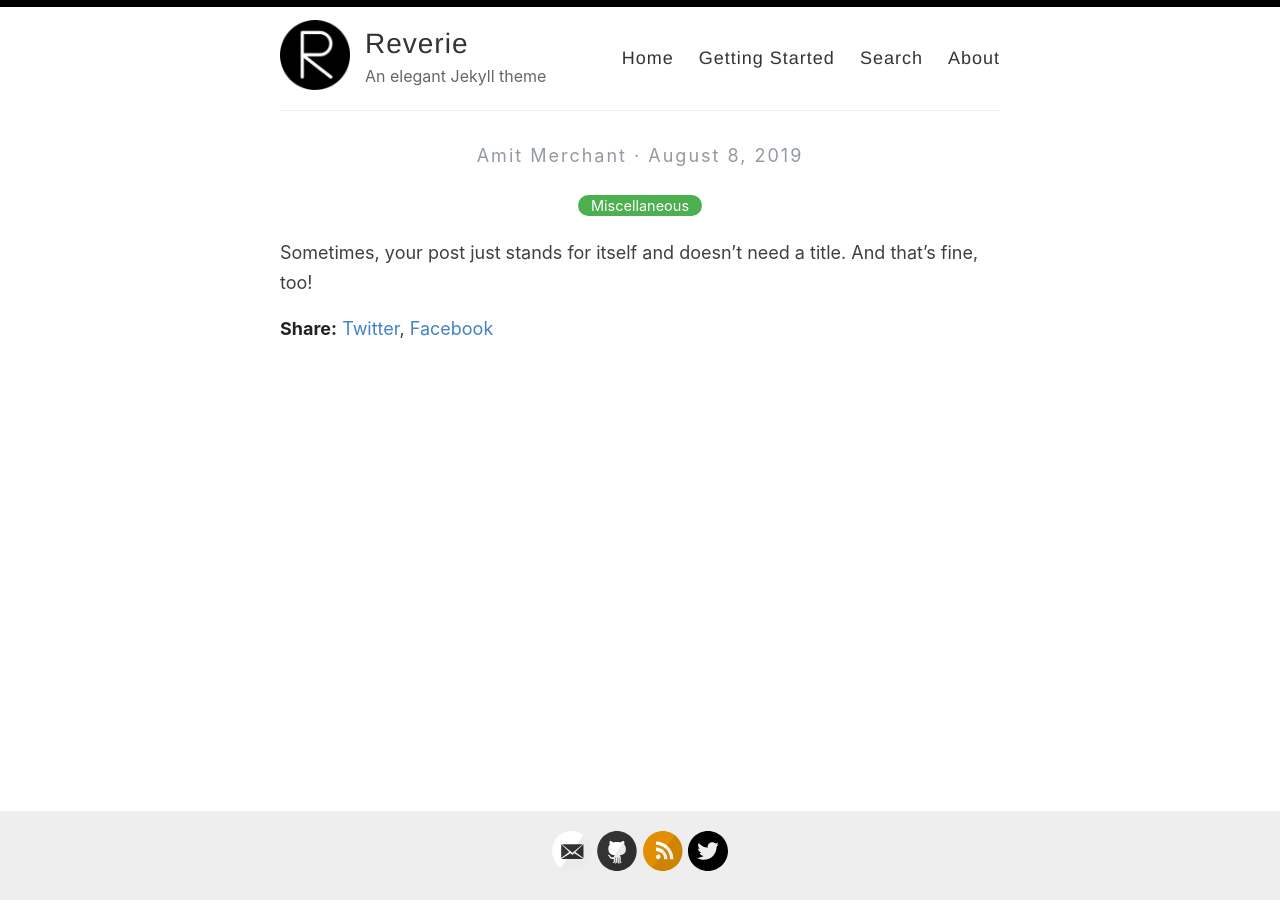
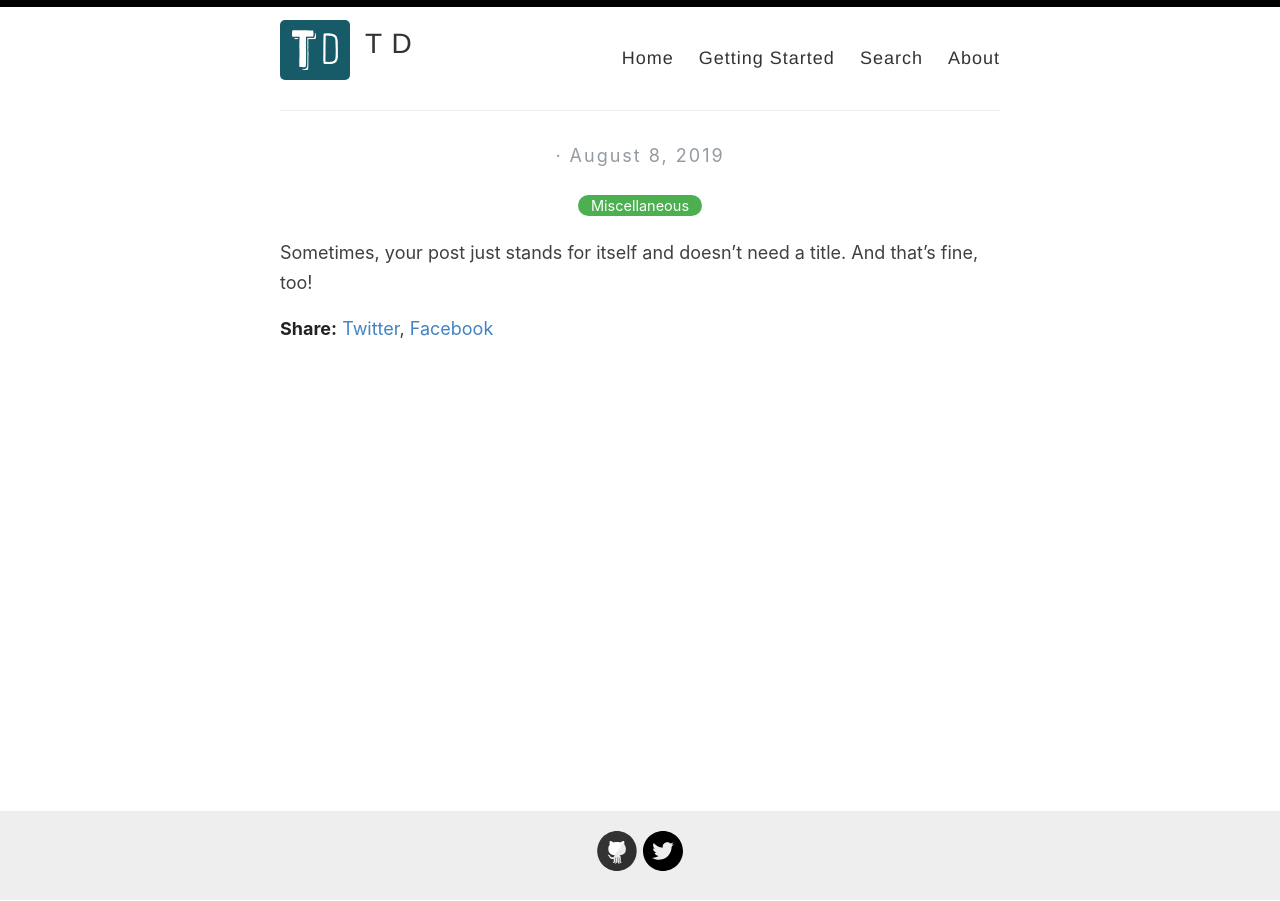
Before and after one commit to teodanciu/teodanciu.github.io, a Jekyll site: the page built from _posts/2019-08-08-no-title-posts.md, in a window 1280 px wide. Built offline with Jekyll 4.4.1, drawn with Linux system fonts in a browser that asks for light colours; some of the changed lines change nothing that is shown.

Commit message:
Update config

```diff
--- a/_config.yml
+++ b/_config.yml
@@ -3,16 +3,15 @@
 #
 
 # Name of your site (displayed in the header)
-name: Reverie
+name: T D
 
 # Name of the author
-author: Amit Merchant
+# author: T D
 
 # Short bio or description (displayed in the header)
-description: An elegant Jekyll theme
+#description: ???
 
-# URL of your avatar or profile pic (you could use your GitHub profile pic)
-avatar: /images/reverie.png
+avatar: /images/td.png
 
 #
 # Flags below are optional
@@ -20,36 +19,18 @@ avatar: /images/reverie.png
 
 # Includes an icon in the footer for each username you enter
 footer-links:
-  dribbble:
-  email: amit.d.merchant@gmail.com
-  facebook:
-  flickr:
-  github: amitmerchant1990/reverie
-  instagram:
-  linkedin:
-  pinterest:
-  rss: rss
-  twitter: amit_merchant
-  stackoverflow:
-  youtube: # channel/<your_long_string> or user/<user-name>
-  googleplus: # anything in your profile username that comes after plus.google.com/
-  playconsole:
+  github: teodanciu
+  twitter: teozaurus
 
-
-# Enter your Disqus shortname (not your username) to enable commenting on posts
-# You can find your shortname on the Settings page of your Disqus account
-disqus:
-
-# Enter your Google Analytics web tracking code (e.g. UA-2110908-2) to activate tracking
-google_analytics: UA-43339302-11
+google_analytics: UA-192755615-1
 
 # For newer "GA4" analytics, use the following instead of the "UA" entry above
 #google_analytics_ga4: G-GABC1DEFG
 
 # Your website URL (e.g. http://amitmerchant1990.github.io or http://www.amitmerchant.com)
 # Used for Sitemap.xml and your RSS feed
-url: http://www.amitmerchant.com/reverie
-enforce_ssl: https://www.amitmerchant.com/reverie
+url: http://teodanciu.github.io
+enforce_ssl: https://teodanciu.github.io
 
 # If you're hosting your site at a Project repository on GitHub pages
 # (http://yourusername.github.io/repository-name)
```
Also changed, not shown: images/td.png (added).
